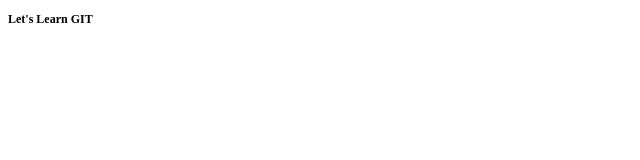
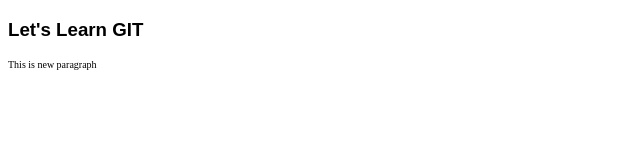
Before and after one commit to hermansyah32/learn-git, a plain HTML site: page index.html in a window 1280 px wide. Shown: the whole page, without its empty margins (0-640 px from the left). Drawn offline with Linux system fonts and the light colour scheme.

Commit message:
add paragraph

```diff
--- a/index.html
+++ b/index.html
@@ -8,5 +8,6 @@
 </head>
 <body>
     <h3>Let's Learn GIT</h3>
+    <p>This is new paragraph</p>
 </body>
 </html>
--- a/style.css
+++ b/style.css
@@ -1,3 +1,7 @@
 h3 {
-    font-size: 12px;
+    font-family: Arial, Helvetica, sans-serif;
 }
+
+p {
+    font-size: 10px;
+}
```
